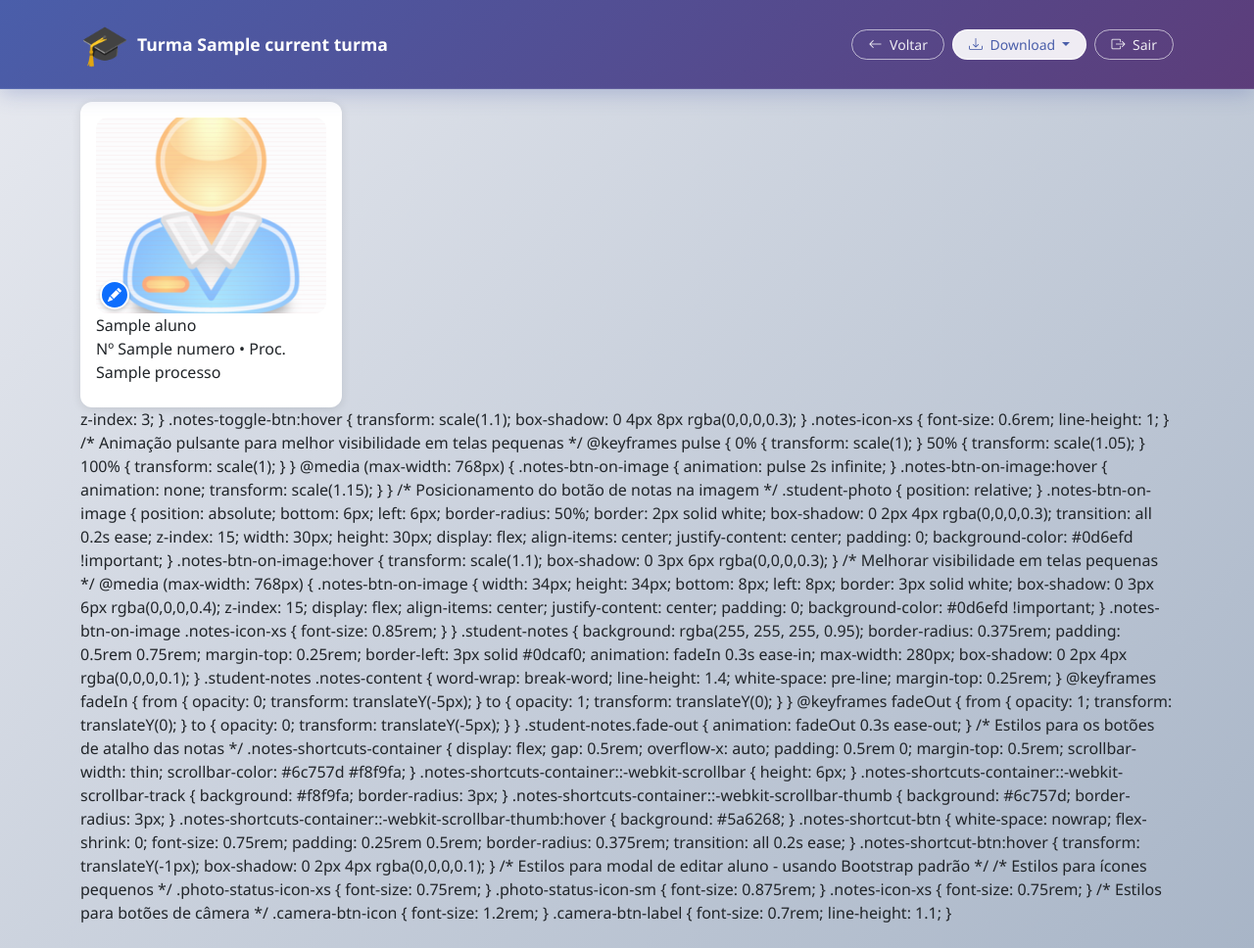
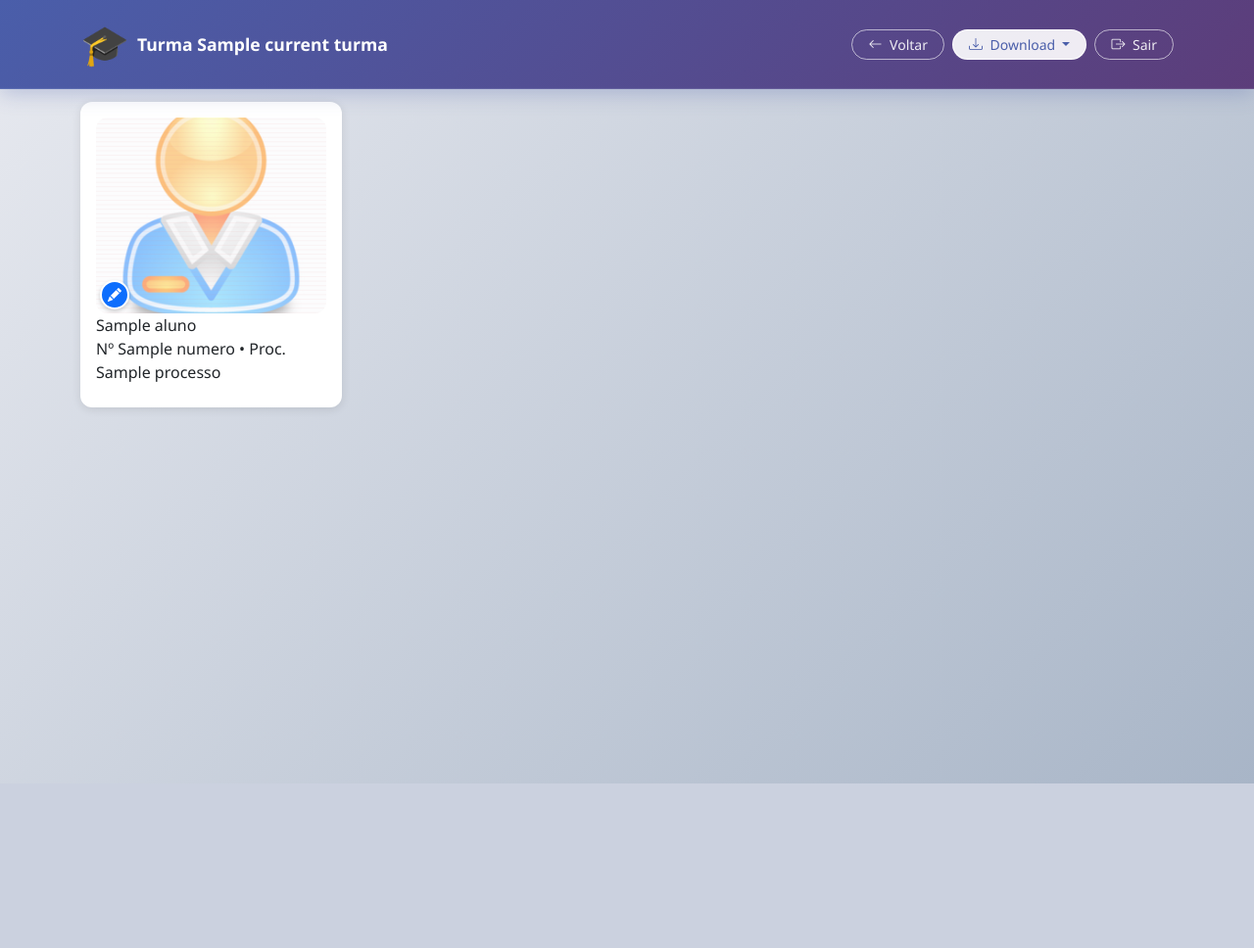
Before and after one commit to jpedrodias/class_photo_booth, a Python web app: template flaskapp/templates/turma.html in a window 1280 px wide. Shown: the whole page at 98% size. After the commit the page ends 800 px from the top, so only its background shows below. Run offline with Jinja, Linux system fonts and the light colour scheme; the template is opened without the code that fills it: most values are stand-ins (such as "Sample title", 1, 10 or a date in 2020); some libraries are stand-ins or nearby versions.

Commit message:
fix some css

```diff
--- a/flaskapp/static/styles.css
+++ b/flaskapp/static/styles.css
@@ -1,6 +1,4 @@
 /* === CSS MINIMALISTA - BOOTSTRAP FIRST === */
-
-
 
 /* === VARIÁVEIS CSS === */
 :root {
--- a/flaskapp/templates/turma.html
+++ b/flaskapp/templates/turma.html
@@ -976,187 +976,7 @@ A sua turma "{{ current_turma.nome }}" foi recentemente atualizada com novas inf
             }
         }
     </style>
-            z-index: 3;
-        }
-
-        .notes-toggle-btn:hover {
-            transform: scale(1.1);
-            box-shadow: 0 4px 8px rgba(0,0,0,0.3);
-        }
-
-        .notes-icon-xs {
-            font-size: 0.6rem;
-            line-height: 1;
-        }
-
-        /* Animação pulsante para melhor visibilidade em telas pequenas */
-        @keyframes pulse {
-            0% { transform: scale(1); }
-            50% { transform: scale(1.05); }
-            100% { transform: scale(1); }
-        }
-
-        @media (max-width: 768px) {
-            .notes-btn-on-image {
-                animation: pulse 2s infinite;
-            }
-
-            .notes-btn-on-image:hover {
-                animation: none;
-                transform: scale(1.15);
-            }
-        }
-
-        /* Posicionamento do botão de notas na imagem */
-        .student-photo {
-            position: relative;
-        }
-
-        .notes-btn-on-image {
-            position: absolute;
-            bottom: 6px;
-            left: 6px;
-            border-radius: 50%;
-            border: 2px solid white;
-            box-shadow: 0 2px 4px rgba(0,0,0,0.3);
-            transition: all 0.2s ease;
-            z-index: 15;
-            width: 30px;
-            height: 30px;
-            display: flex;
-            align-items: center;
-            justify-content: center;
-            padding: 0;
-            background-color: #0d6efd !important;
-        }
-
-        .notes-btn-on-image:hover {
-            transform: scale(1.1);
-            box-shadow: 0 3px 6px rgba(0,0,0,0.3);
-        }
-
-        /* Melhorar visibilidade em telas pequenas */
-        @media (max-width: 768px) {
-            .notes-btn-on-image {
-                width: 34px;
-                height: 34px;
-                bottom: 8px;
-                left: 8px;
-                border: 3px solid white;
-                box-shadow: 0 3px 6px rgba(0,0,0,0.4);
-                z-index: 15;
-                display: flex;
-                align-items: center;
-                justify-content: center;
-                padding: 0;
-                background-color: #0d6efd !important;
-            }
-
-            .notes-btn-on-image .notes-icon-xs {
-                font-size: 0.85rem;
-            }
-        }
-
-        .student-notes {
-            background: rgba(255, 255, 255, 0.95);
-            border-radius: 0.375rem;
-            padding: 0.5rem 0.75rem;
-            margin-top: 0.25rem;
-            border-left: 3px solid #0dcaf0;
-            animation: fadeIn 0.3s ease-in;
-            max-width: 280px;
-            box-shadow: 0 2px 4px rgba(0,0,0,0.1);
-        }
-
-        .student-notes .notes-content {
-            word-wrap: break-word;
-            line-height: 1.4;
-            white-space: pre-line;
-            margin-top: 0.25rem;
-        }
-
-        @keyframes fadeIn {
-            from { opacity: 0; transform: translateY(-5px); }
-            to { opacity: 1; transform: translateY(0); }
-        }
-
-        @keyframes fadeOut {
-            from { opacity: 1; transform: translateY(0); }
-            to { opacity: 0; transform: translateY(-5px); }
-        }
-
-        .student-notes.fade-out {
-            animation: fadeOut 0.3s ease-out;
-        }
-
-        /* Estilos para os botões de atalho das notas */
-        .notes-shortcuts-container {
-            display: flex;
-            gap: 0.5rem;
-            overflow-x: auto;
-            padding: 0.5rem 0;
-            margin-top: 0.5rem;
-            scrollbar-width: thin;
-            scrollbar-color: #6c757d #f8f9fa;
-        }
-
-        .notes-shortcuts-container::-webkit-scrollbar {
-            height: 6px;
-        }
-
-        .notes-shortcuts-container::-webkit-scrollbar-track {
-            background: #f8f9fa;
-            border-radius: 3px;
-        }
-
-        .notes-shortcuts-container::-webkit-scrollbar-thumb {
-            background: #6c757d;
-            border-radius: 3px;
-        }
-
-        .notes-shortcuts-container::-webkit-scrollbar-thumb:hover {
-            background: #5a6268;
-        }
-
-        .notes-shortcut-btn {
-            white-space: nowrap;
-            flex-shrink: 0;
-            font-size: 0.75rem;
-            padding: 0.25rem 0.5rem;
-            border-radius: 0.375rem;
-            transition: all 0.2s ease;
-        }
-
-        .notes-shortcut-btn:hover {
-            transform: translateY(-1px);
-            box-shadow: 0 2px 4px rgba(0,0,0,0.1);
-        }
-
-        /* Estilos para modal de editar aluno - usando Bootstrap padrão */
-
-        /* Estilos para ícones pequenos */
-        .photo-status-icon-xs {
-            font-size: 0.75rem;
-        }
-
-        .photo-status-icon-sm {
-            font-size: 0.875rem;
-        }
-
-        .notes-icon-xs {
-            font-size: 0.75rem;
-        }
-
-        /* Estilos para botões de câmera */
-        .camera-btn-icon {
-            font-size: 1.2rem;
-        }
-
-        .camera-btn-label {
-            font-size: 0.7rem;
-            line-height: 1.1;
-        }
-    </style>
+
 
 
     <script src="https://cdn.jsdelivr.net/npm/bootstrap@5.3.0/dist/js/bootstrap.bundle.min.js"></script>
```
